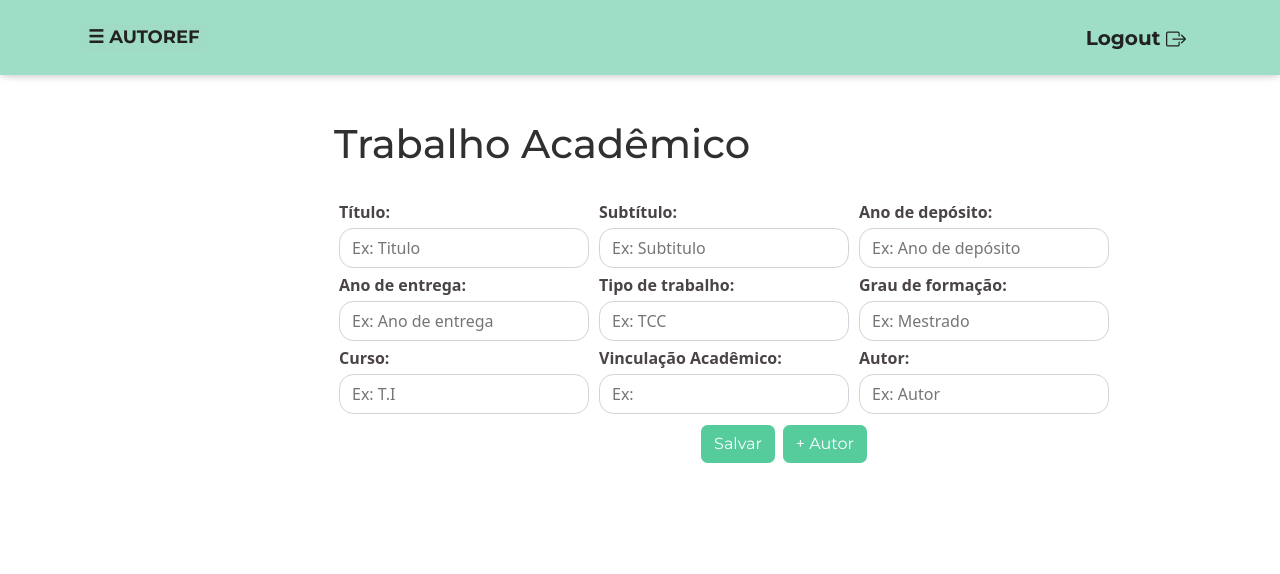
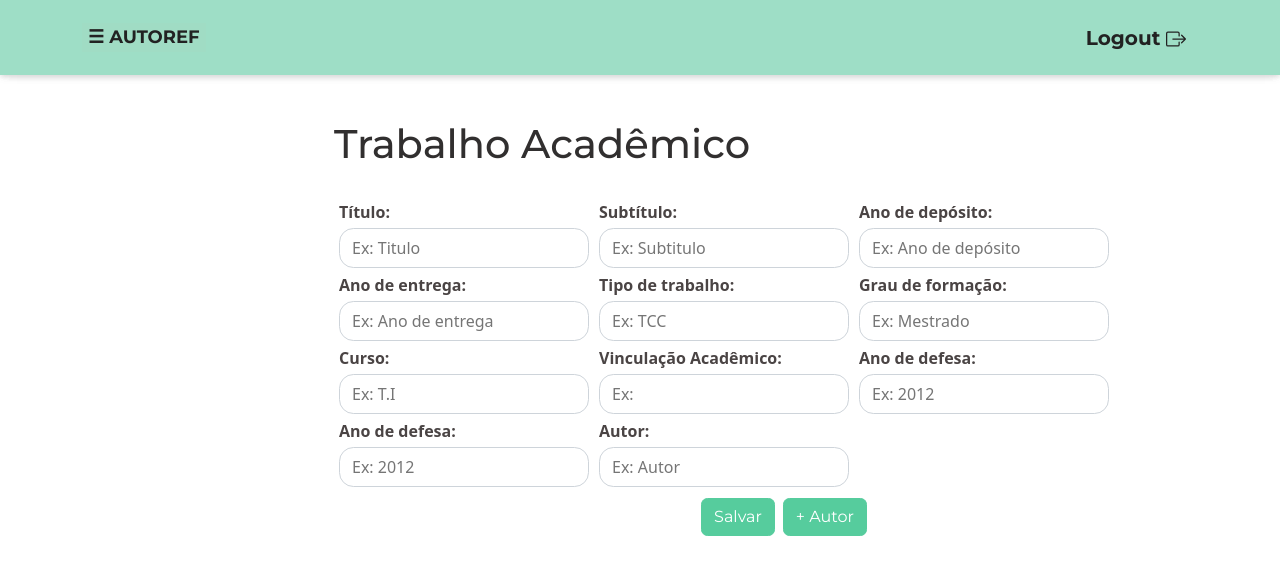
Before and after one commit to erthalduda/autoRef, a React (Create React App) app in the folder autoref-app/: page /trabalho in a window 1280 px wide. Shown: the top 574 px of the page. Built offline with nearby package versions, Linux system fonts and the light colour scheme.

Commit message:
Alterações

```diff
--- a/autoref-app/src/views/login.jsx
+++ b/autoref-app/src/views/login.jsx
@@ -39,8 +39,6 @@ const Login = () => {
 
   const localStorage = useLocalStorage();
 
-
-
   const onSubmit = async (event) => {
     const axiosParams = {
       baseURL: "http://localhost:8080",
@@ -55,15 +53,18 @@ const Login = () => {
     if (response && !error) {
       const token = localStorage.getHeader(response, "X-Auth-Token");
 
-      localStorage.save("token", token) ;
+      localStorage.save("token", token);
 
       localStorage.save("userData", JSON.stringify(response.data));
-
-
     } else if (error) {
       setError("Falha ao logar!");
     }
   };
+
+  const prepareHome = () => {
+    history.push("/home");
+  };
+
   const handleFormChange = (id, event) => {
     let data = [...inputFields];
     const inputFiltrado = data.find((input) => input.id === id);
@@ -85,6 +86,7 @@ const Login = () => {
       setinfosLogin({ ...infosLogin, senha: inputFiltrado.value });
     }
 
+    prepareHome();
     setInputFields(data);
   };
 
@@ -122,7 +124,7 @@ const Login = () => {
                   </div>
 
                   <div>
-                    <p>
+                    <p className="centralizar">
                       Não possui uma conta?{" "}
                       <a className="clicavel" href="/cadastro">
                         Cadastre-se
--- a/autoref-app/src/views/trabalho-academico.jsx
+++ b/autoref-app/src/views/trabalho-academico.jsx
@@ -15,7 +15,7 @@ function Trabalho() {
   const [inputFields, setInputFields] = useState([
     {
       id: 1,
-      label:"Título:",
+      label: "Título:",
       name: "titulo",
       value: "",
       placeholder: "Ex: Titulo",
@@ -26,7 +26,7 @@ function Trabalho() {
       id: 2,
       name: "subtitulo",
       value: "",
-      label:"Subtítulo:",
+      label: "Subtítulo:",
       placeholder: "Ex: Subtitulo",
       type: "text",
     },
@@ -35,14 +35,14 @@ function Trabalho() {
       id: 3,
       name: "anoDeposito",
       value: "",
-      label:"Ano de depósito:",
+      label: "Ano de depósito:",
       placeholder: "Ex: Ano de depósito",
       type: "number",
     },
     {
       id: 4,
       name: "anoEntrega",
-      label:"Ano de entrega:",
+      label: "Ano de entrega:",
       value: "",
       placeholder: "Ex: Ano de entrega",
       type: "number",
@@ -52,15 +52,15 @@ function Trabalho() {
       id: 5,
       name: "tipoTrabalho",
       value: "",
-      label:"Tipo de trabalho:",
+      label: "Tipo de trabalho:",
       placeholder: "Ex: TCC",
-      type: "text"
+      type: "text",
     },
 
     {
       id: 6,
       name: "grauFormacao",
-      label:"Grau de formação:",
+      label: "Grau de formação:",
       value: "",
       placeholder: "Ex: Mestrado",
       type: "text",
@@ -69,7 +69,7 @@ function Trabalho() {
       id: 7,
       name: "curso",
       value: "",
-      label:"Curso:",
+      label: "Curso:",
       placeholder: "Ex: T.I",
       type: "text",
     },
@@ -77,22 +77,39 @@ function Trabalho() {
       id: 8,
       name: "vinculacaoAcademica",
       value: "",
-      label:"Vinculação Acadêmico:",
+      label: "Vinculação Acadêmico:",
       placeholder: "Ex: ",
       type: "text",
     },
 
     {
       id: 9,
+      name: "anoDefesa",
+      value: "",
+      label: "Ano de defesa:",
+      placeholder: "Ex: 2012",
+      type: "number",
+    },
+    {
+      id: 9,
+      name: "anoDefesa",
+      value: "",
+      label: "Ano de defesa:",
+      placeholder: "Ex: 2012",
+      type: "number",
+    },
+
+    {
+      id: 9,
       name: "autor",
-      label:"Autor:",
+      label: "Autor:",
       value: "",
       placeholder: "Ex: Autor",
       type: "text",
     },
   ]);
   const [dataEnviarDados, setDataEnviarDados] = useState({
-    tipo: 'trabalhoAcademico',
+    tipo: "trabalhoAcademico",
     autor: [],
   });
   const [autoresCriados, setAutoresCriados] = useState([]);
@@ -127,7 +144,7 @@ function Trabalho() {
     let newfield = {
       id: id,
       name: "autor",
-     value: "",
+      value: "",
       label: "Novo autor:",
       placeholder: "Ex: Maria Silva",
       type: "text",
@@ -170,7 +187,7 @@ function Trabalho() {
   };
   return (
     <>
-     <Sidebar></Sidebar>
+      <Sidebar></Sidebar>
       <Navbar></Navbar>
       <h1 id="referencia">Trabalho Acadêmico</h1>
       <br></br>
```
